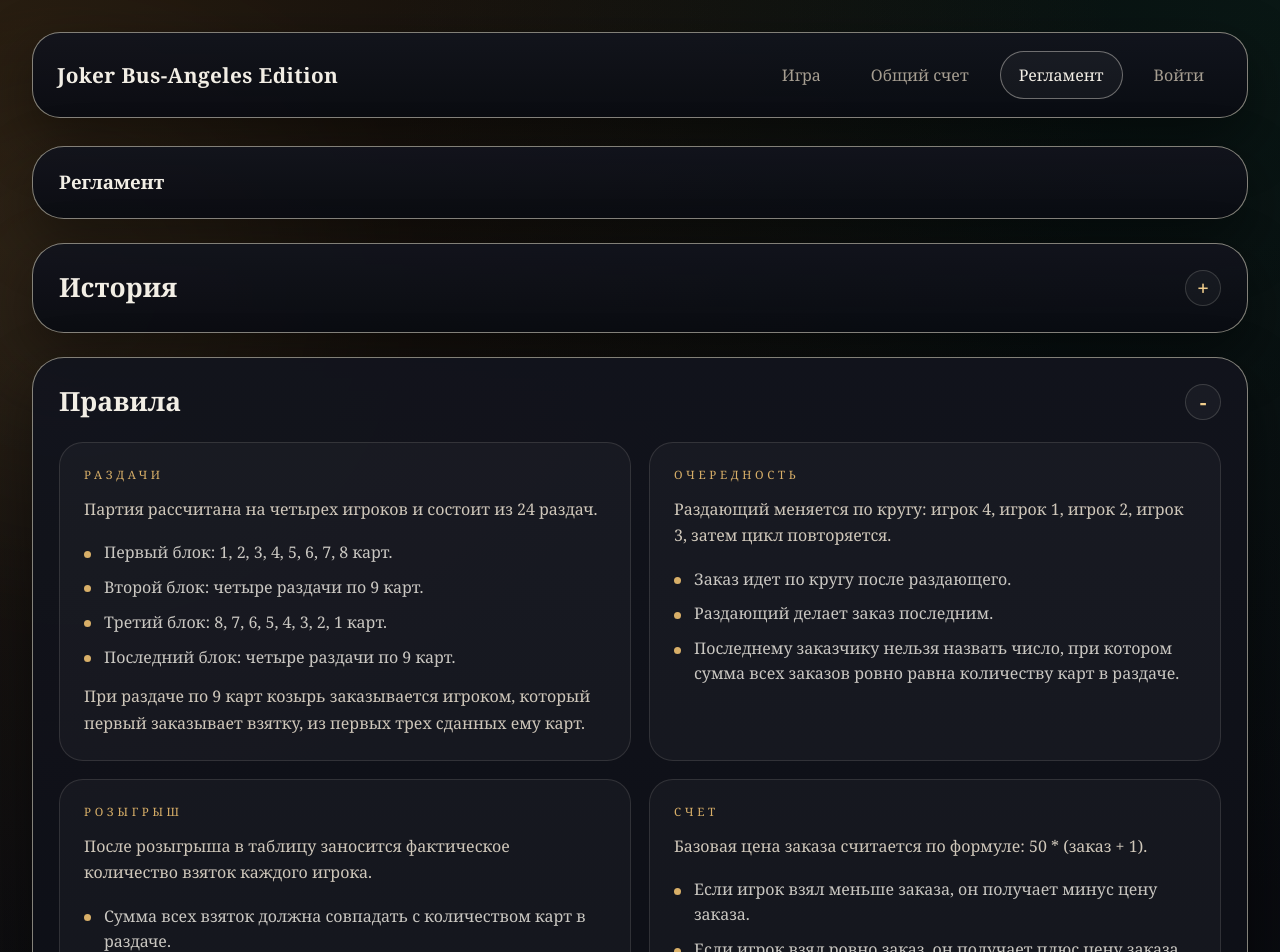
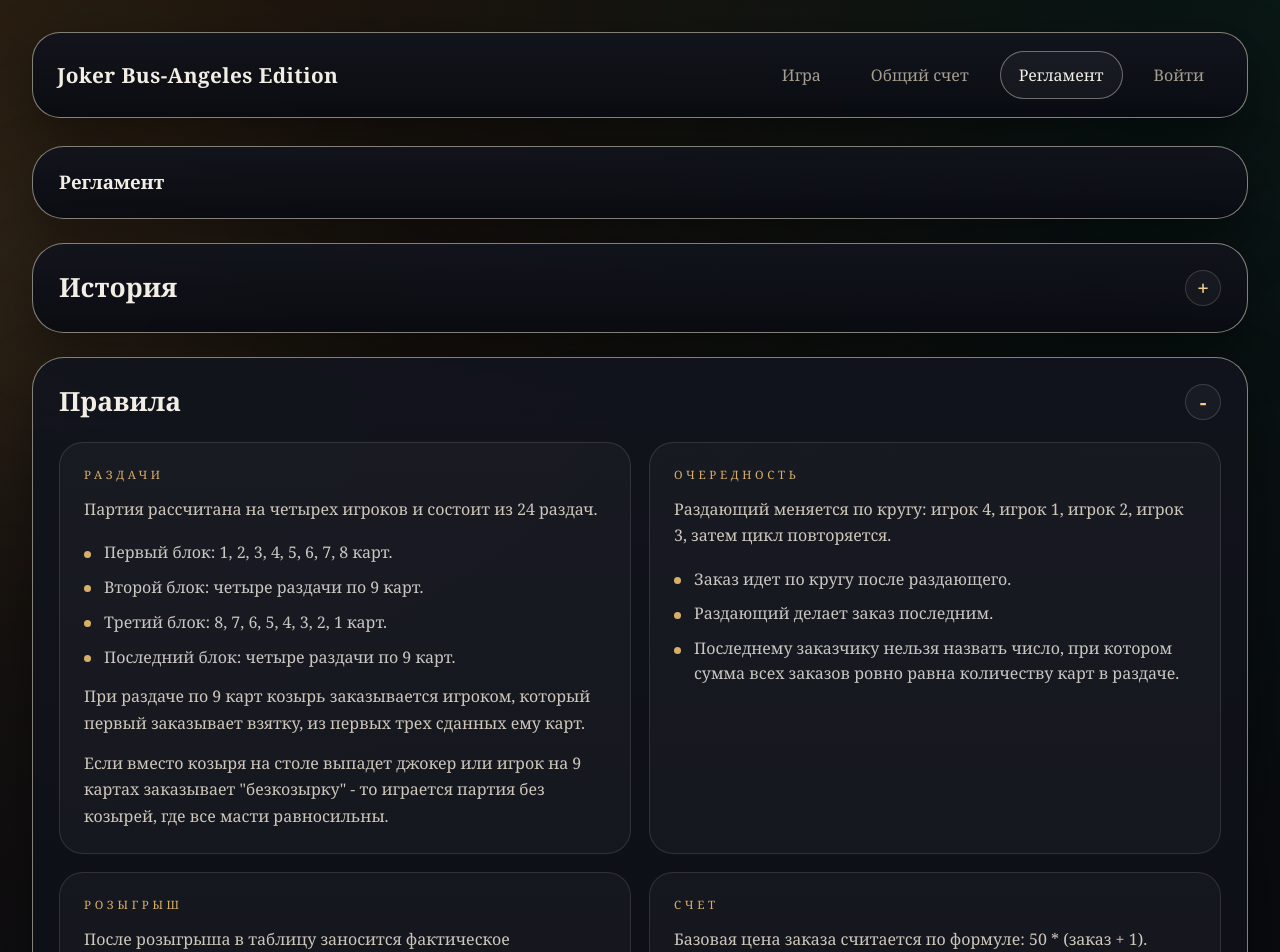
Before and after one commit to NeverGood/Joker, a Next.js app: page /reglament in a window 1280 px wide. Shown: the top 952 px of the page. Built offline with nearby package versions, Linux system fonts and the light colour scheme; no server answers.

Commit message:
Add no-trump deal rule

```diff
--- a/app/reglament/page.js
+++ b/app/reglament/page.js
@@ -10,7 +10,10 @@ const ruleBlocks = [
       'Третий блок: 8, 7, 6, 5, 4, 3, 2, 1 карт.',
       'Последний блок: четыре раздачи по 9 карт.'
     ],
-    note: 'При раздаче по 9 карт козырь заказывается игроком, который первый заказывает взятку, из первых трех сданных ему карт.'
+    notes: [
+      'При раздаче по 9 карт козырь заказывается игроком, который первый заказывает взятку, из первых трех сданных ему карт.',
+      'Если вместо козыря на столе выпадет джокер или игрок на 9 картах заказывает "безкозырку" - то играется партия без козырей, где все масти равносильны.'
+    ]
   },
   {
     eyebrow: 'Очередность',
@@ -181,7 +184,9 @@ export default function ReglamentPage() {
                   <li key={item}>{item}</li>
                 ))}
               </ul>
-              {block.note ? <p>{block.note}</p> : null}
+              {block.notes?.map((note) => (
+                <p key={note}>{note}</p>
+              ))}
               {block.examples ? (
                 <div className="reglamentInlineExamples" aria-label="Примеры подсчета очков">
                   <p className="sectionEyebrow">Примеры подсчета</p>
```
